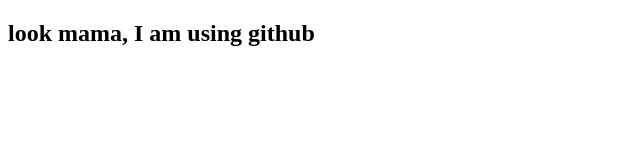
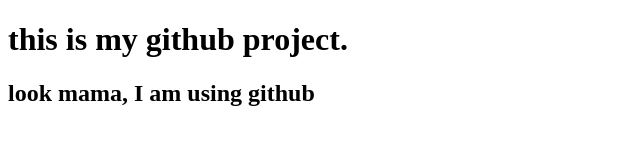
Before and after one commit to Siam-git/my-first-website, a plain HTML site: page index.html in a window 1280 px wide. Shown: the whole page, without its empty margins (0-640 px from the left). Drawn offline with Linux system fonts and the light colour scheme.

Commit message:
added a header

```diff
--- a/index.html
+++ b/index.html
@@ -6,6 +6,7 @@
     <title>Document</title>
 </head>
 <body>
+    <h1>this is my github project.</h1>
     <h2>look mama, I am using github</h2>
 </body>
 </html>
```
Also changed, not shown: 1 other file.
